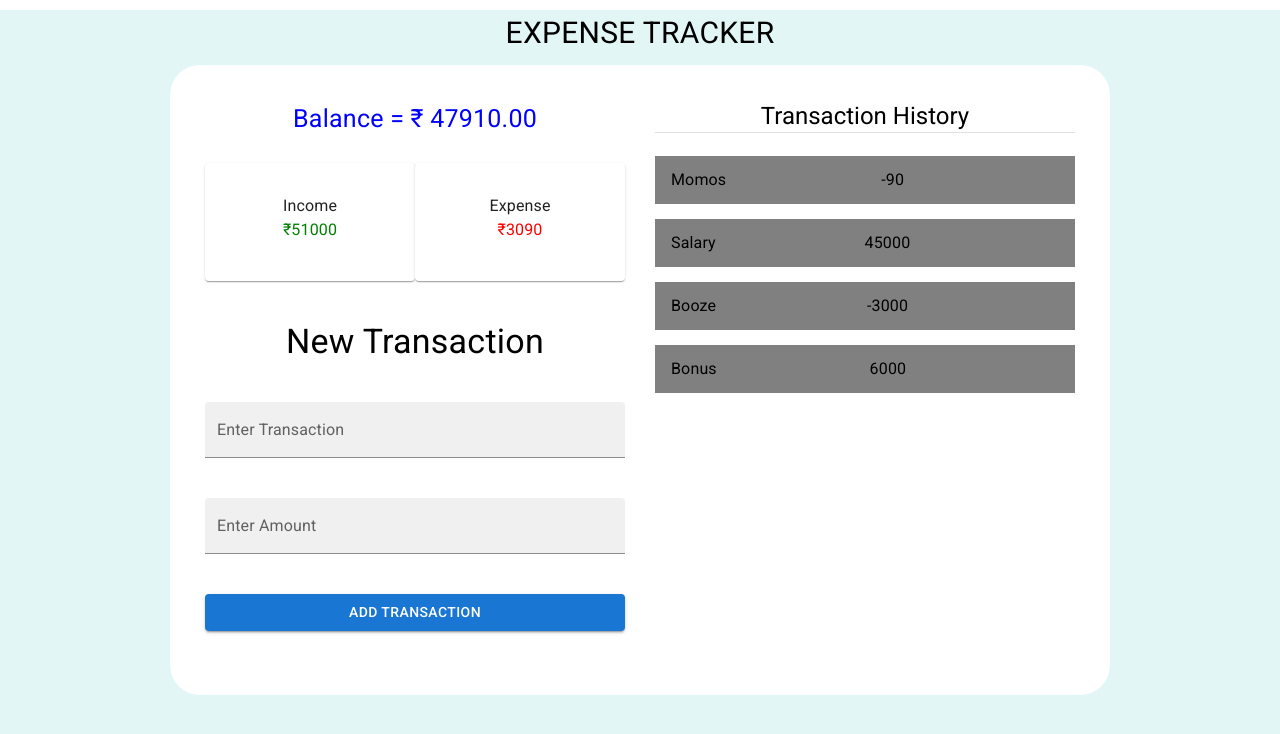
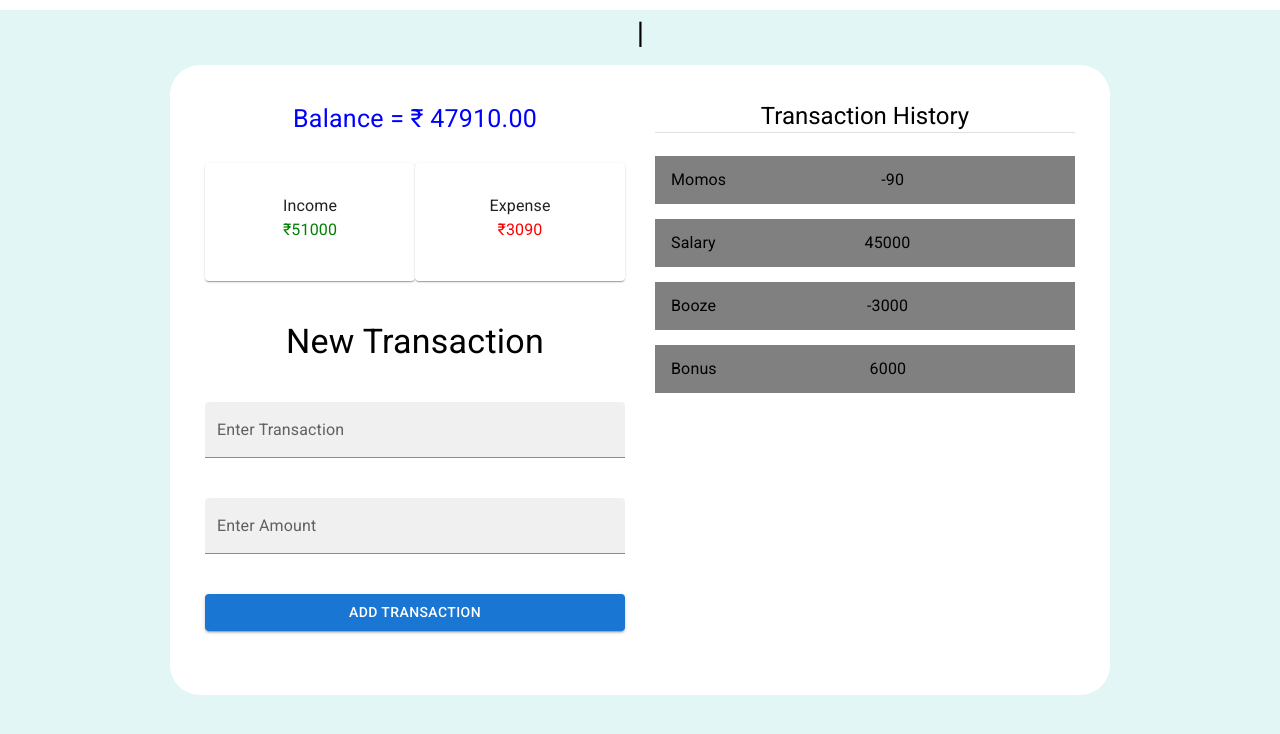
Before and after one commit to Orange-Tofu/Expense-Tracker-HacktoberFest-2023, a React (Create React App) app: page / in a window 1280 px wide. Shown: the top 734 px of the page. Built offline with nearby package versions, Linux system fonts and the light colour scheme; the HTML template or start-up script is replaced by a standard one; a web font is replaced by a local one.

Commit message:
typewriter_added_in_expense_tracker

```diff
--- a/package.json
+++ b/package.json
@@ -14,6 +14,7 @@
     "react": "^18.2.0",
     "react-dom": "^18.2.0",
     "react-scripts": "5.0.1",
+    "typewriter-effect": "^2.21.0",
     "web-vitals": "^2.1.4"
   },
   "scripts": {
--- a/src/App.js
+++ b/src/App.js
@@ -5,6 +5,7 @@ import NewTransactions from "./components/NewTransactions";
 import Transactions from "./components/Transactions";
 import { useState } from "react";
 import { Typography, styled, Box } from "@mui/material";
+import Typewriter from 'typewriter-effect';
 
 const Header = styled(Typography)`
 margin : 10px 0 ;
@@ -35,7 +36,16 @@ function App() {
   ]);
   return (
     <Box className="App">
-      <Header>Expense Tracker</Header>
+
+      <Header>
+        <Typewriter
+            options={{
+            strings: ['Expense Tracker'],
+            autoStart: true,
+            loop: true,
+          }}
+        />
+      </Header>
 
       <Component>
         <Box>
```
Also changed, not shown: 1 other file (tests, documents, lock files or other folders).
